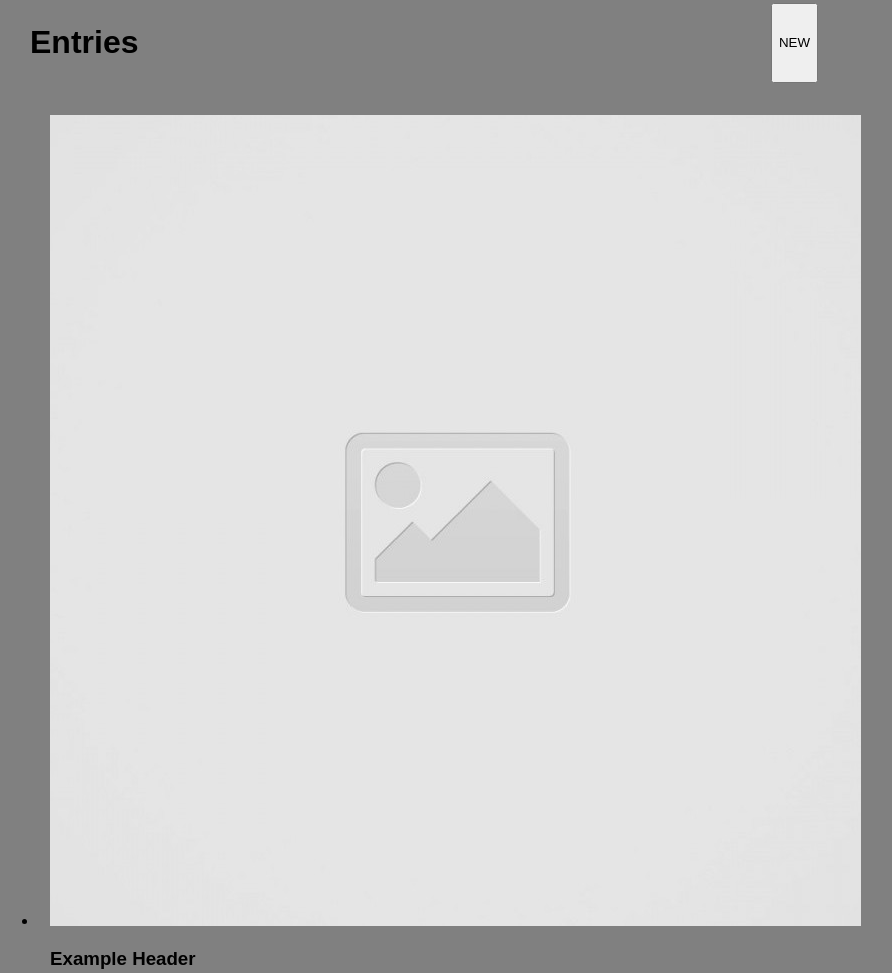
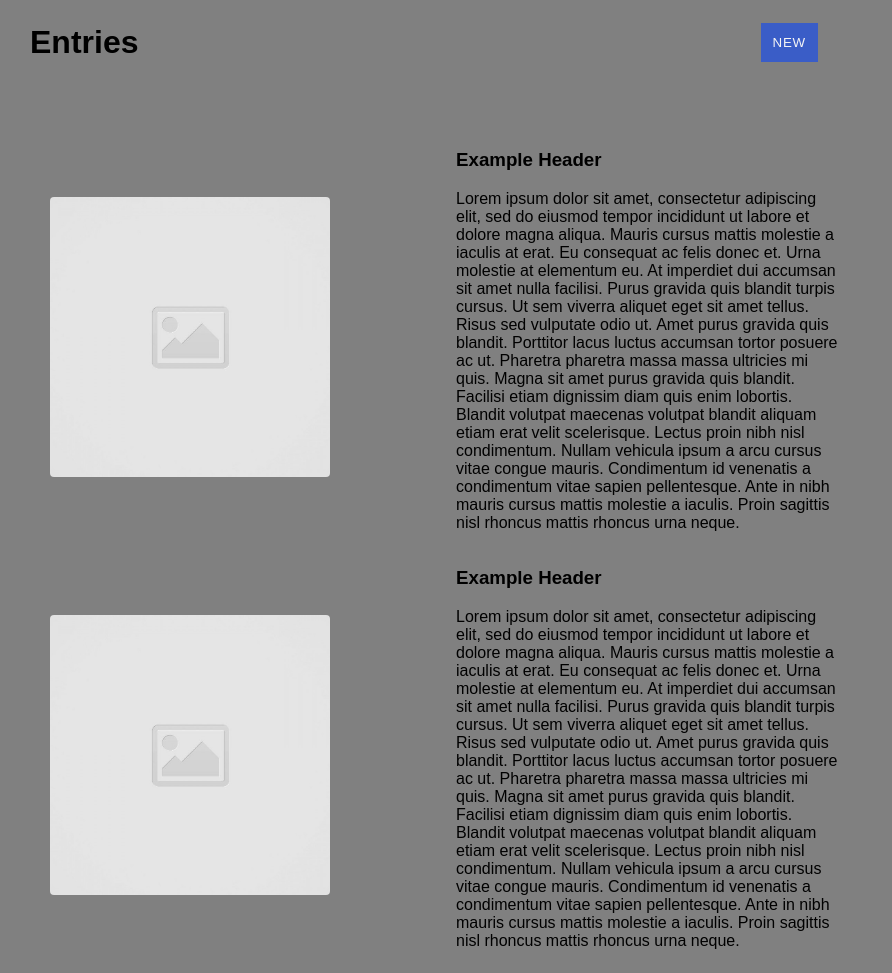
Before and after one commit to easton-morris/code-journal, a website: page index.html in a window 1280 px wide. Shown: the part 678-1651 px from the top of the page, without its empty margins (216-1108 px from the left). Drawn offline with Linux system fonts and the light colour scheme.

Commit message:
finished styling the entries area wireframes

```diff
--- a/css/styles.css
+++ b/css/styles.css
@@ -92,5 +92,35 @@ textarea:focus {
 .entries-header {
   display: flex;
   justify-content: space-between;
+  align-items: center;
   margin: 2rem;
 }
+
+.new-entry-button {
+  cursor: pointer;
+  background-color: #3a5dc7;
+  color: whitesmoke;
+  border-style: hidden;
+  letter-spacing: 0.05rem;
+  padding: 0.75rem;
+  height: 40%;
+}
+
+.entries-area {
+  display: flex;
+  justify-content: space-evenly;
+}
+
+ul {
+  list-style-type: none;
+}
+
+li {
+  align-items: center;
+}
+
+.entries-img {
+  height: 35vh;
+  border-style: hidden;
+  border-radius: 0.25rem;
+}
--- a/index.html
+++ b/index.html
@@ -65,9 +65,9 @@
       </div>
       <div class="entries-area">
         <ul>
-          <li>
+          <li class="row">
             <div class="column-half">
-              <img src="images/placeholder-image-square.jpg" alt="placeholder-image-square" class="entries-img">
+              <img class="entries-img" src="images/placeholder-image-square.jpg" alt="placeholder-image-square">
             </div>
             <div class="column-half">
               <h3>
@@ -88,7 +88,7 @@
               </p>
             </div>
           </li>
-          <li>
+          <li class="row">
             <div class="column-half">
               <img src="images/placeholder-image-square.jpg" alt="placeholder-image-square" class="entries-img">
             </div>
```
